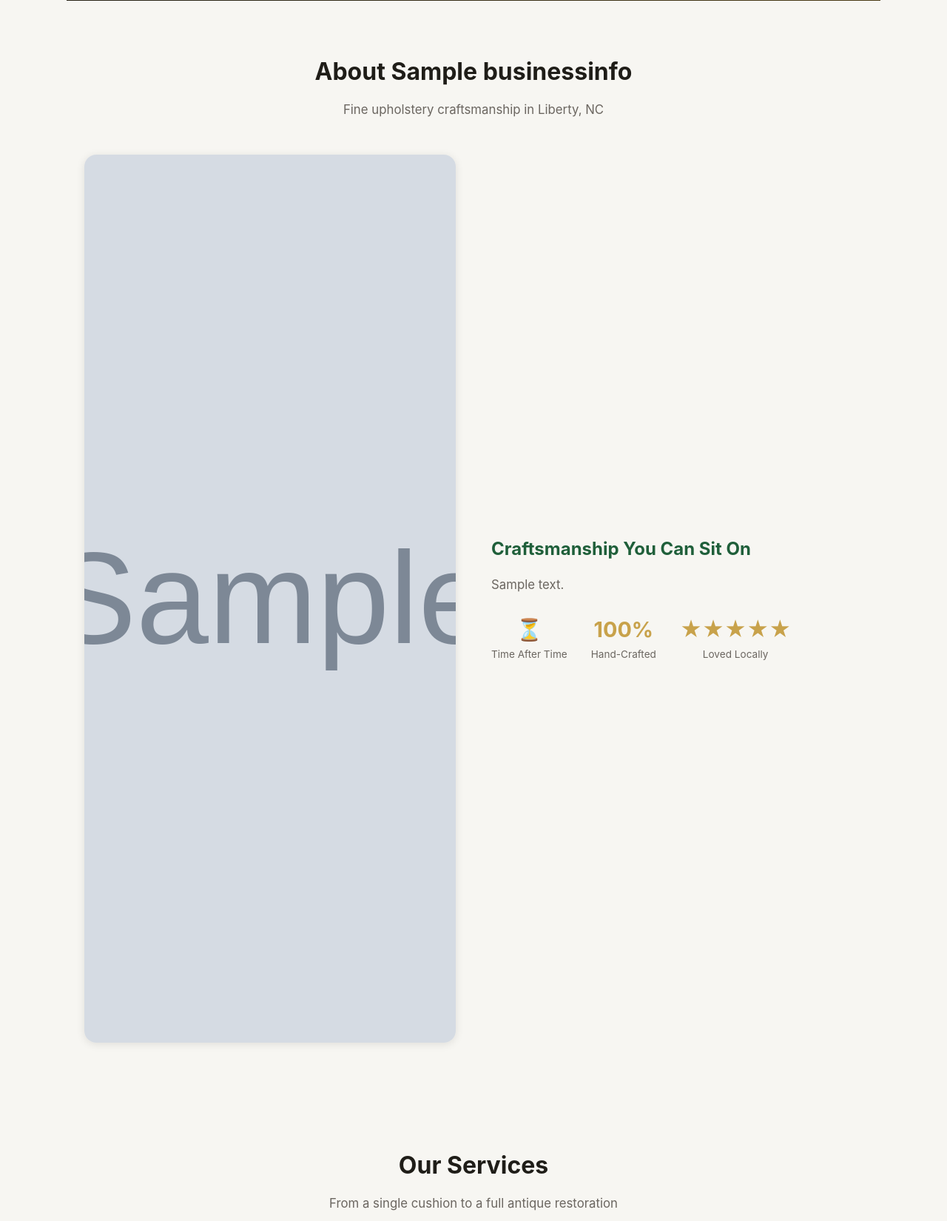
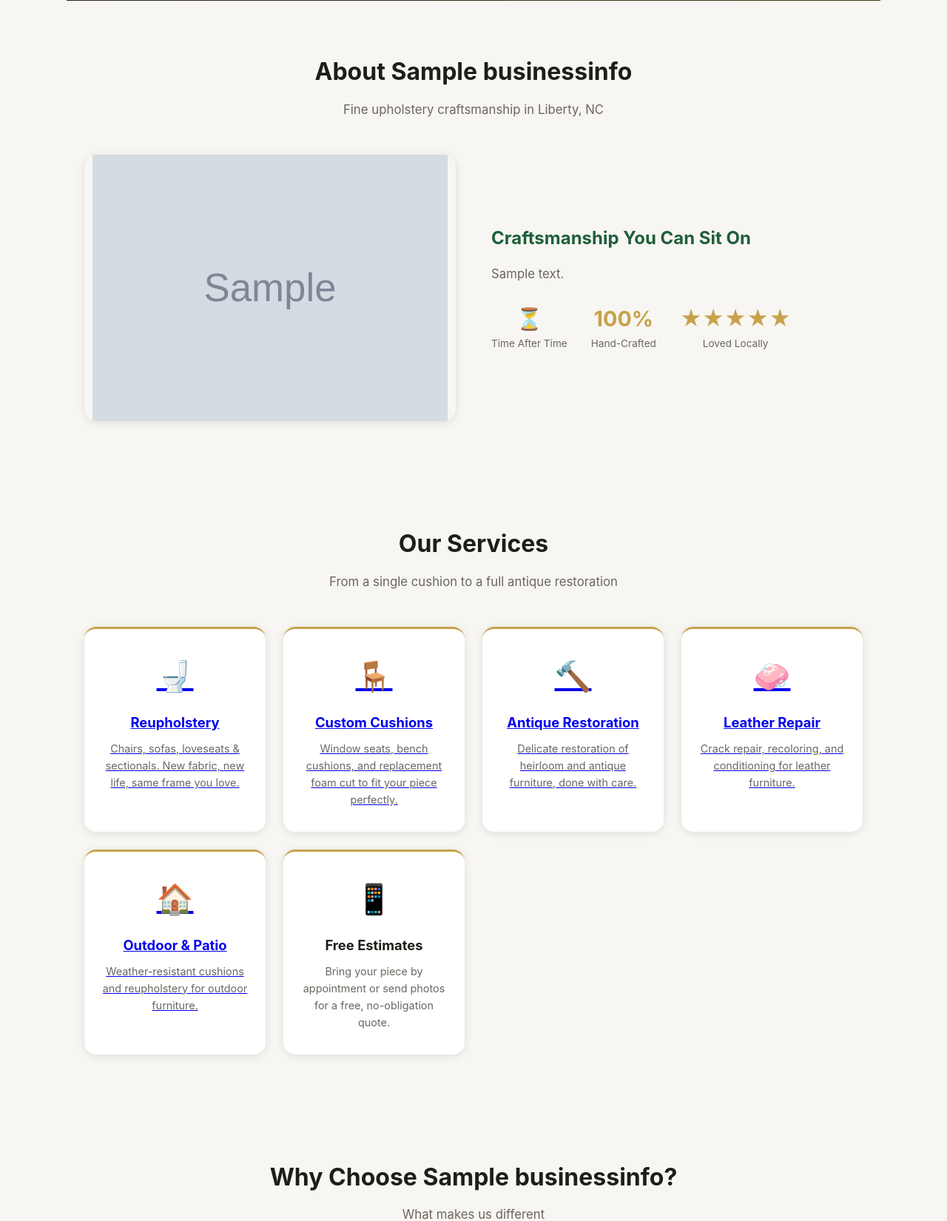
Before and after one commit to Liberty-Emporium/time-after-time-upholstery-railway, a Django app: page / in a window 1280 px wide. Shown: the part 935-2585 px from the top of the page at 74% size. Run offline with Django 5.2, Linux system fonts and the light colour scheme; tables that the repository leaves empty hold one stand-in row (values such as "Sample post"); grey boxes marked "Sample" are stand-in pictures; some libraries are stand-ins or nearby versions.

Commit message:
Shrink About-section image beside 'Craftsmanship You Can Sit On'; fix stretch dims

```diff
--- a/templates/gallery/home.html
+++ b/templates/gallery/home.html
@@ -164,7 +164,7 @@
             overflow: hidden;
             box-shadow: var(--shadow);
         }
-        .about-grid .image img { width: 100%; display: block; }
+        .about-grid .image img { width: 100%; max-width: 320px; max-height: 360px; height: auto; display: block; margin: 0 auto; object-fit: contain; }
         .about-grid h3 { font-size: 1.5rem; margin-bottom: 16px; color: var(--green); }
         .about-grid p { color: var(--text-muted); margin-bottom: 12px; font-size: 1.05rem; }
         .about-grid .stats { display: flex; gap: 32px; margin-top: 24px; flex-wrap: wrap; }
@@ -423,7 +423,7 @@
         <div class="image">
             {% with featured_photos.first as fp %}
             {% if fp %}
-            <img src="{{ fp.image.url }}" alt="{{ fp.title }}" width="1600" height="1200" loading="lazy" decoding="async">
+            <img src="{{ fp.image.url }}" alt="{{ fp.title }}" loading="lazy" decoding="async" style="max-width:100%; height:auto;">
             {% else %}
             <img src="{% static 'brand/tat-emblem.png' %}" alt="{{ info.name }}" loading="lazy">
             {% endif %}
```
